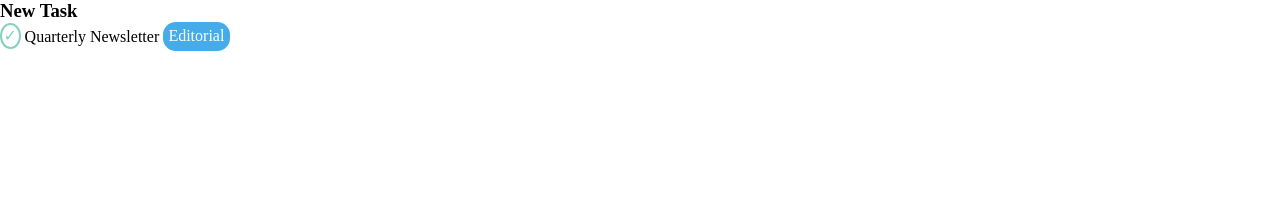
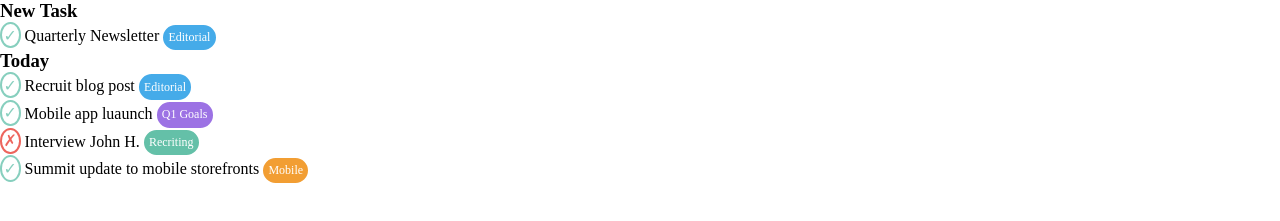
Before and after one commit to lorenzo-senettin/html-css-toboolist, a plain HTML site: page index.html in a window 1280 px wide. Shown: the part 113-334 px from the top of the page. Drawn offline with Linux system fonts and the light colour scheme.

Commit message:
add today section

```diff
--- a/assets/css/style.css
+++ b/assets/css/style.css
@@ -59,15 +59,23 @@
     display: inline-block;
 }
 
-
-.todolist {
-    display: inline-block;
-}
-
 .annotation {
     display: inline-block;
     padding: 0.2rem;
     color: var(--tobo-white);
+    font-size: 12px;
+}
+
+.nope {
+    color: var(--tobo-nope);
+    border: 0.15rem solid var(--tobo-nope);
+    padding: 0.1rem;
+    border-radius: 150%;
+    display: inline-block;
+}
+
+.todolist {
+    display: inline-block;
 }
 
 #editoril {
@@ -75,3 +83,21 @@
     background-color: var(--tobo-edit);
     border-radius: 0.8rem;
 }
+
+#goals {
+    border: 0.15rem solid var(--tobo-goals);
+    background-color: var(--tobo-goals);
+    border-radius: 0.8rem;
+}
+
+#recruiting {
+    border: 0.15rem solid var(--tobo-recruiting);
+    background-color: var(--tobo-recruiting);
+    border-radius: 0.8rem;
+}
+
+#mobile {
+    border: 0.15rem solid var(--tobo-mobile);
+    background-color: var(--tobo-mobile);
+    border-radius: 0.8rem;
+}
--- a/index.html
+++ b/index.html
@@ -22,10 +22,30 @@
 
         <div class="list">
           <div>
-            <div class="new-task"><h3>New Task</h3></div>
-            <div class="todolist"><span class="check">&#x2713;</span> Quarterly
-              Newsletter</div>
+
+            <div class="day"><h3>New Task</h3></div>
+            <div class="todolist"><span class="check">&#x2713;</span>
+              Quarterly Newsletter</div>
             <div id="editoril" class="annotation">Editorial</div>
+
+          </div>
+          <div>
+            <div class="day"><h3>Today</h3></div>
+            <div class="todolist"><span class="check">&#x2713;</span> Recruit
+              blog post</div>
+            <div id="editoril" class="annotation">Editorial</div> <br>
+            <div class="todolist"><span class="check">&#x2713;</span> Mobile
+              app
+              luaunch</div>
+            <div id="goals" class="annotation">Q1 Goals</div> <br>
+            <div class="todolist"><span class="nope">&#x2717;</span>
+              Interview
+              John H.</div>
+            <div id="recruiting" class="annotation">Recriting</div> <br>
+            <div class="todolist"><span class="check">&#x2713;</span> Summit
+              update to mobile storefronts</div>
+            <div id="mobile" class="annotation">Mobile</div>
+
           </div>
         </div>
 
```
